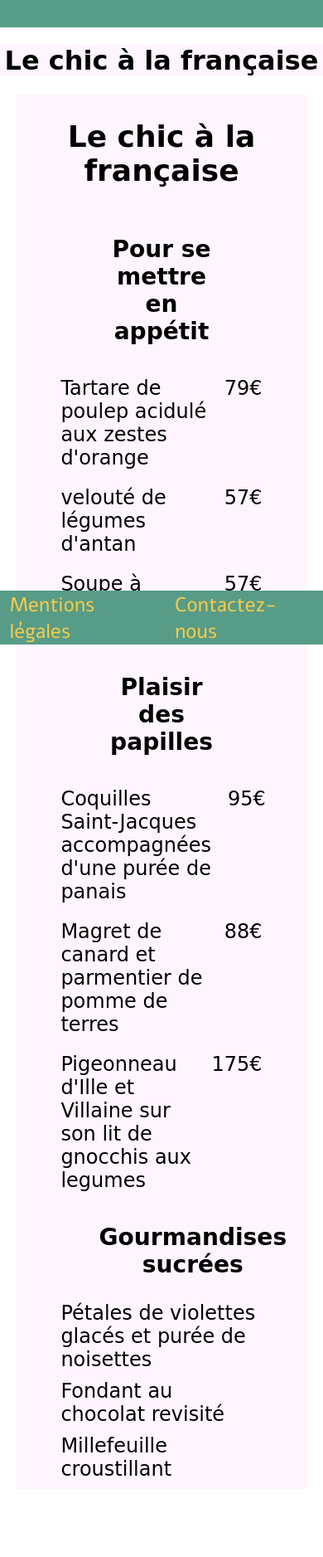
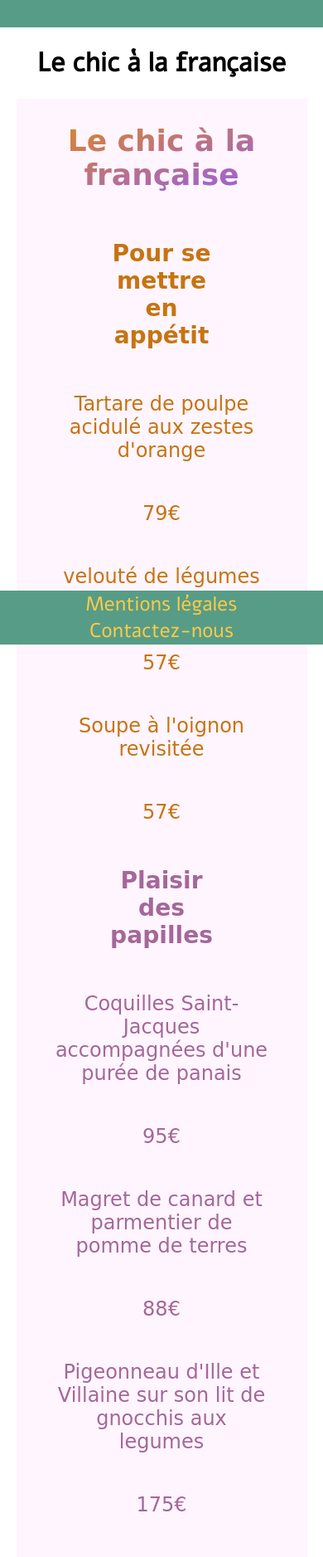
Before and after one commit to AxelChapo/AxelJouveaux_3_26052020, a plain HTML site: page html/menu_2.html in a window 390 px wide. Shown: the part 67-1944 px from the top of the page at 83% size. Drawn offline with Linux system fonts and the light colour scheme; a web font is replaced by a local one.

Commit message:
finition du responsive

```diff
--- a/html/menu_2.html
+++ b/html/menu_2.html
@@ -12,16 +12,16 @@
 		<header class="header">
 			<a href="./index.html" class="header__logo--click"><img src="../img/logo_omf.png" alt="ohmyfood" class="header__logo"></a>
 		</header>
-		<h1 class="title chic">Le chic à la française</h1>
+		<h1 class="title">Le chic à la française</h1>
 		<div class="carte chic">
 			<section class="carte__title">
-				<h2>Le chic à la française</h2>
+				<h2 class="menu__preview--chic">Le chic à la française</h2>
 			</section>
 			<section class="carte__content ">
-				<h3 class="carte__subtitle">Pour se mettre en appétit</h3>
-				<div class="carte__part">
+				<h3 class="carte__subtitle orange">Pour se mettre en appétit</h3>
+				<div class="carte__part--orange">
 					<div class="carte__part--item">
-						<p>Tartare de poulep acidulé aux zestes d'orange</p>
+						<p>Tartare de poulpe acidulé aux zestes d'orange</p>
 						<p>79€</p>
 					</div>
 					<div class="carte__part--item">
@@ -33,8 +33,8 @@
 						<p>57€</p>
 					</div>
 				</div>
-				<h3 class="carte__subtitle">Plaisir des papilles</h3>
-				<div class="carte__part">
+				<h3 class="carte__subtitle purple">Plaisir des papilles</h3>
+				<div class="carte__part--purple">
 					<div class="carte__part--item">
 						<p>Coquilles Saint-Jacques accompagnées d'une purée de panais</p>
 						<p>95€</p>
@@ -48,11 +48,11 @@
 						<p>175€</p>
 					</div>
 				</div>
-				<h3 class="carte__subtitle">Gourmandises sucrées</h3>
-				<div class="carte__part">
-					<p>Pétales de violettes glacés et purée de noisettes</p>
-					<p>Fondant au chocolat revisité</p>
-					<p>Millefeuille croustillant</p>
+				<h3 class="carte__subtitle deeppurple">Gourmandises sucrées</h3>
+				<div class="carte__part--deeppurple">
+					<p class="carte__part--item">Pétales de violettes glacés et purée de noisettes</p>
+					<p class="carte__part--item">Fondant au chocolat revisité</p>
+					<p class="carte__part--item">Millefeuille croustillant</p>
 				</div>
 			</section>
 		</div>
--- a/scss/components/_btn.scss
+++ b/scss/components/_btn.scss
@@ -6,10 +6,10 @@
 	&--soon {
 		background: $bg-color;
 		color: $primary-color;
-		width: 35%;
+		width: 60%;
 		height: 15%;
 		border-radius: 5px 5px 5px 5px;
-		font-size: 2rem;
+		font-size: 1.7rem;
 		text-align: center;
 	}
 }
--- a/scss/index.scss
+++ b/scss/index.scss
@@ -13,6 +13,11 @@ html, body {
 
 a {
 	text-decoration: none;
+}
+
+.main {
+	display: flex;
+	flex-direction: column;
 }
 
 .menu {
@@ -38,7 +43,7 @@ a {
 			}
 		}
 		&--note {
-			color: rgb(61, 19, 25);
+			color: rgb(60, 18, 24);
 		}
 		&--comics.palette {
 			font-size: 2.5em;
@@ -75,7 +80,18 @@ a {
 	}
 }
 
-.main {
-	display: flex;
-	flex-direction: column;
+@media screen and (max-width: 1000px) {
+	.menu {
+		width: 100%;
+		justify-content: center;
+		&__preview {
+			display: flex;
+			flex-direction: column;
+			justify-content: center;
+			align-items: center;
+			&--item {
+				width: 80%;
+			}
+		}
+	}
 }
--- a/scss/layouts/_footer.scss
+++ b/scss/layouts/_footer.scss
@@ -16,3 +16,11 @@
 		font-size: 1.5rem;
 	}
 }
+
+@media screen and (max-width: 500px) {
+	.footer {
+		display: flex;
+		flex-direction: column;
+		justify-content: flex-start;
+	}
+}
--- a/scss/pages/_menu_1.scss
+++ b/scss/pages/_menu_1.scss
@@ -19,6 +19,12 @@
 		flex-direction: column;
 		justify-content: space-between;
 		text-align: center;
+		&--palette {
+			font-size: 3rem;
+			background: -webkit-linear-gradient(#3E923A, #BEFF7F);
+			-webkit-background-clip: text;
+			-webkit-text-fill-color: transparent;
+		}
 	}
 	&__subtitle {
 		align-items: center;
@@ -34,6 +40,15 @@
 	&__part {
 		p {
 			margin: 10px;
+		}
+		&--orange {
+			color: rgb(198, 116, 18);
+		}
+		&--purple {
+			color: rgb(165, 103, 153);
+		}
+		&--deeppurple {
+			color: rgb(110, 76, 204);
 		}
 		&--item {
 			display: flex;
@@ -80,3 +95,41 @@ i {
 		margin-left: 10px;
 	}
 }
+
+h3 {
+	&.orange {
+		color: rgb(198, 116, 18);
+	}
+	&.purple {
+		color: rgb(165, 103, 153);
+	}
+	&.deeppurple {
+		color: rgb(110, 76, 204);
+	}
+	&.darkblue::before, &.darkblue::after {
+		border-color: rgb(2, 40, 221);
+	}
+	&.blue::before, &.blue::after {
+		border-color: rgb(6, 112, 243);
+	}
+	&.lightblue::before, &.lightblue::after {
+		border-color: rgb(34, 157, 249);
+	}
+	&.green::before, &.green::after {
+		border-color: rgb(65, 150, 60);
+	}
+}
+
+@media screen and (max-width: 850px) {
+	.carte {
+		&__part {
+			&--item {
+				display: flex;
+				flex-direction: column;
+				justify-content: center;
+				align-items: center;
+				text-align: center;
+			}
+		}
+	}
+}
```
Also changed, not shown: html/menu_1.html (+5 -5 lines), html/menu_3.html (+3 -3 lines), html/menu_4.html (+4 -4 lines), css/index.css, 1 other file.
